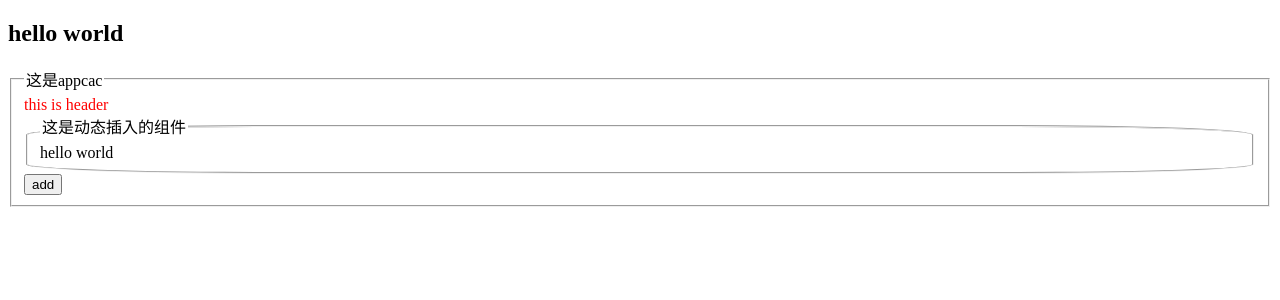
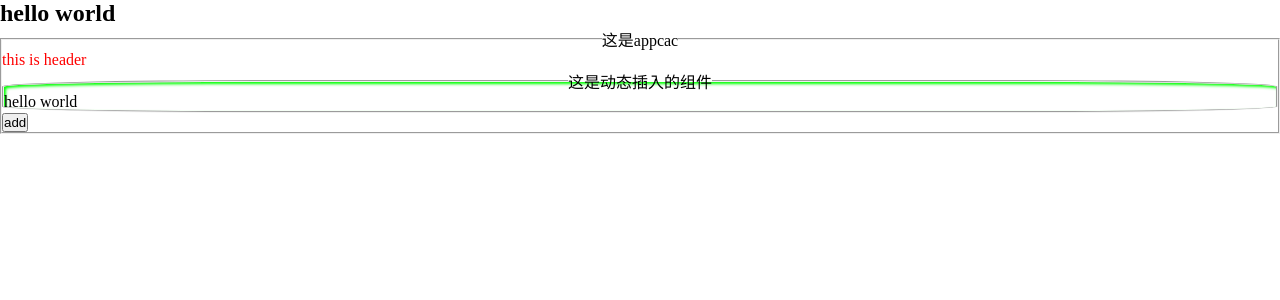
Before and after one commit to private69/webpackConfig, a Vue app: page / in a window 1280 px wide. Shown: the top 300 px of the page. Built offline with nearby package versions, Linux system fonts and the light colour scheme.

Commit message:
# 2021-05-08

```diff
--- a/loader/custom-less-loader.js
+++ b/loader/custom-less-loader.js
@@ -1,3 +1,7 @@
+/**
+ *
+ */
+
 let less = require('less');
 
 function loader(source) {
--- /dev/null
+++ b/src/global/importCss.js
@@ -0,0 +1,3 @@
+// import main from './stylesheet/main.css'
+const main = require('./stylesheet/main.css')
+console.log("css: ", main);
--- a/src/global/stylesheet/main.css
+++ b/src/global/stylesheet/main.css
@@ -1,6 +1,29 @@
+* {
+    margin: 0 auto;
+    padding: 0;
+}
+
+input {
+    outline: none;
+}
+
+a {
+    text-decoration: none;
+}
+
+ul,
+ol,
+li {
+    list-style: none;
+}
+
 .dy-side-bar__fieldset {
     position: relative;
     border-radius: 20%;
-    box-shadow: 2px 2px 0px #0f0 outset;
+    box-shadow: 2px 2px 3px #0f0 inset;
     display: block;
 }
+
+.bg {
+    background: #000;
+}
--- a/src/index.js
+++ b/src/index.js
@@ -1,7 +1,7 @@
 import Vue from 'vue'
 // import Vue from '../node_modules/vue';
 import App from './App.vue'
-import './global/stylesheet/main.css'
+import './global/importCss'
 import './global/extendComponents'
 
 function add(...params) {
--- a/src/page/header.vue
+++ b/src/page/header.vue
@@ -1,7 +1,6 @@
 <template>
   <div id="header" ref="header">
     <span> this is header </span>
-    <div></div>
     <component is="dysidebar" :testprops="'hello world'"></component>
     <!-- <component
       v-for="(val, index) in cpmarr"
```
Also changed, not shown: 1 other file (tests, documents, lock files or other folders).
